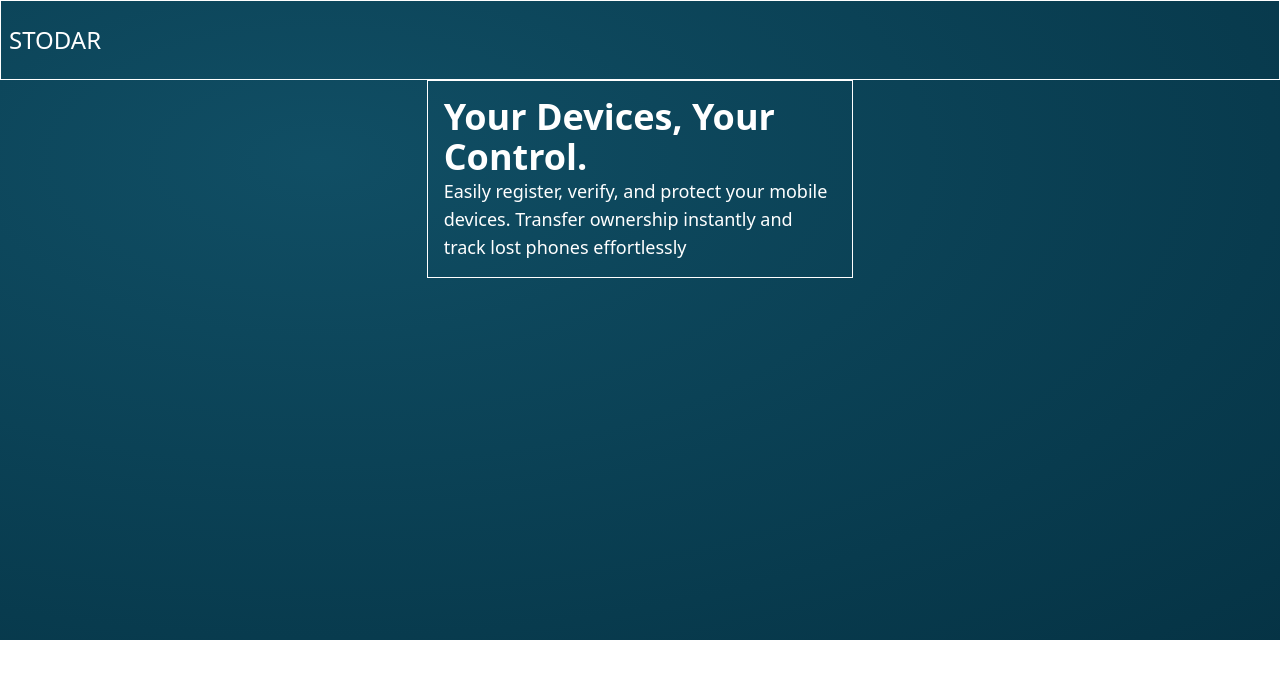
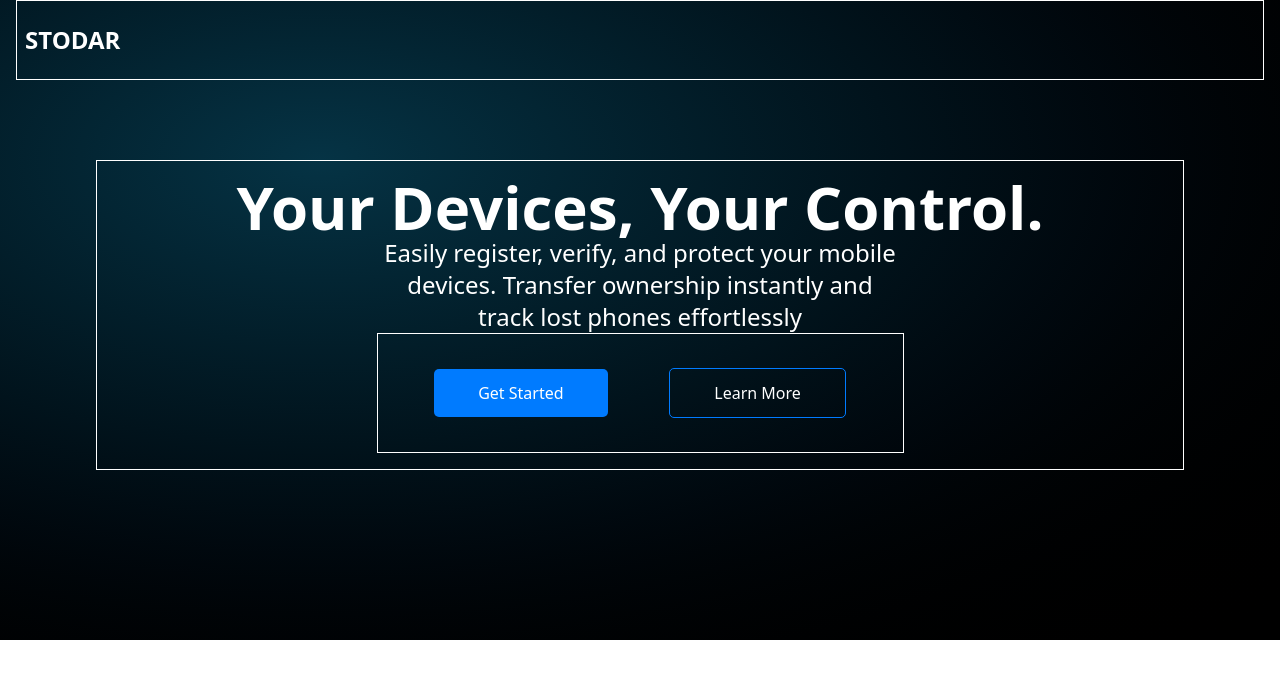
Before and after one commit to adiahn/storda, a React (Vite) app: page / in a window 1280 px wide. Shown: the top 678 px of the page. Built offline with nearby package versions, Linux system fonts and the light colour scheme.

Commit message:
Pushing Changes

```diff
--- a/index.html
+++ b/index.html
@@ -4,7 +4,7 @@
     <meta charset="UTF-8" />
     <link rel="icon" type="image/svg+xml" href="/vite.svg" />
     <meta name="viewport" content="width=device-width, initial-scale=1.0" />
-    <title>Vite + React</title>
+    <title>Storda</title>
     <link href="/src/styles.css" rel="stylesheet">
   </head>
   <body>
--- /dev/null
+++ b/src/components/Buttons/Button.jsx
@@ -0,0 +1,48 @@
+import React from "react";
+
+const Button = ({
+  text = "Click Me",
+  type = "button",
+  onClick,
+  size = "medium",
+  color = "blue",
+  border = "none",
+}) => {
+  const sizes = {
+    small: "8px 16px",
+    medium: "10px 20px",
+    large: "12px 44px",
+  };
+
+  const colors = {
+    blue: "#007bff",
+    transparent: "rgba(0,0,0,0)",
+  };
+
+  const borders = {
+    none: "none",
+    solid: "1px solid #007bff",
+  };
+
+  return (
+    <button
+      type={type}
+      onClick={onClick}
+      style={{
+        backgroundColor: colors[color] || colors.blue,
+        color: "#fff",
+        padding: sizes[size] || sizes.medium,
+        border: "none",
+        borderRadius: "5px",
+        cursor: "pointer",
+        fontSize: "16px",
+        margin: "5px",
+        border: borders[border] || border.none,
+      }}
+    >
+      {text}
+    </button>
+  );
+};
+
+export default Button;
--- a/src/components/Header.jsx
+++ b/src/components/Header.jsx
@@ -3,7 +3,7 @@ import Hero from "./Hero/Hero";
 
 const Header = () => {
   return (
-    <div className="h-[80vh] w-[100vw] text-white bg-radial-[at_25%_25%] from-cyan-900 to-cyan-950 flex flex-col items-center">
+    <div className="min-h-[80vh] w-full max-w-screen text-white bg-radial-[at_25%_25%] from-cyan-950 to-black flex flex-col items-center relative overflow-x-hidden px-1 sm:px-1 lg:px-4">
       <Navbar />
       <Hero />
     </div>
--- a/src/components/Hero/Hero.jsx
+++ b/src/components/Hero/Hero.jsx
@@ -1,13 +1,23 @@
 import React from "react";
+import Button from "../Buttons/Button";
 
 const Hero = () => {
   return (
-    <div className=" border border-white p-4 flex flex-col justify-center items-center w-1/3">
-      <h1 className="text-4xl font-bold">Your Devices, Your Control.</h1>
-      <p className="text-lg">
+    <div className=" border border-white p-4 flex flex-col justify-center items-center m-20">
+      <h1 className="text-6xl font-bold">Your Devices, Your Control.</h1>
+      <p className="text-2xl text-center w-1/2">
         Easily register, verify, and protect your mobile devices. Transfer
         ownership instantly and track lost phones effortlessly
       </p>
+      <div className="w-2/4 h-[15vh] border border-white flex justify-evenly items-center">
+        <Button text="Get Started" color="blue" size="large" />
+        <Button
+          text="Learn More"
+          color="transparent"
+          size="large"
+          border="solid"
+        />
+      </div>
     </div>
   );
 };
--- a/src/components/Navbar/Navbar.jsx
+++ b/src/components/Navbar/Navbar.jsx
@@ -3,8 +3,8 @@ import React from "react";
 const Navbar = () => {
   return (
     <div className="flex justify-between items-center border border-white w-full p-2 h-[10vh]">
-      <h1 className="text-2xl bold uppercase">Stodar</h1>
-      <ul className=""></ul>
+      <h1 className="text-2xl font-bold uppercase">Stodar</h1>
+      <ul className=" flex "></ul>
     </div>
   );
 };
```
